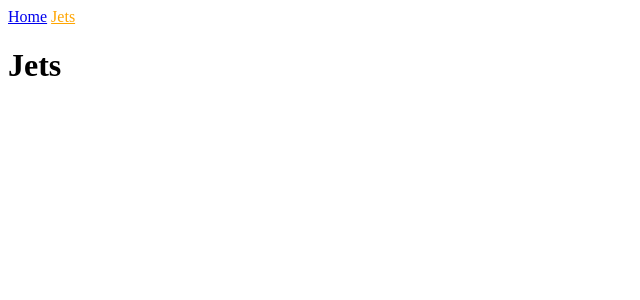
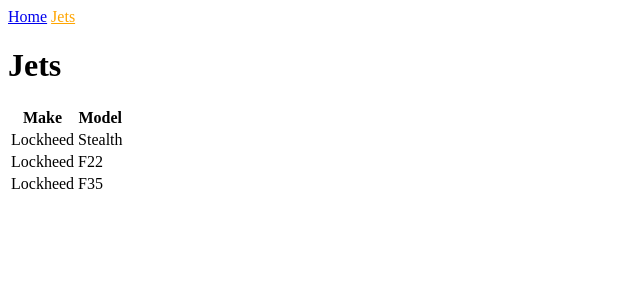
Before and after one commit to coryhouse/lm, a React (Create React App) app: page /jets in a window 1280 px wide. Shown: the top 300 px of the page, without its empty margins (0-640 px from the left). Built offline with nearby package versions, Linux system fonts and the light colour scheme.

Commit message:
Add jets markup

```diff
--- a/src/Jets.js
+++ b/src/Jets.js
@@ -1,8 +1,37 @@
 import React from "react";
 
 class Jets extends React.Component {
+  renderJets(jet) {
+    return (
+      <tr key={jet.id}>
+        <td>{jet.make}</td>
+        <td>{jet.model}</td>
+      </tr>
+    );
+  }
+
   render() {
-    return <h1>Jets</h1>;
+    const jets = [
+      { id: 1, make: "Lockheed", model: "Stealth" },
+      { id: 2, make: "Lockheed", model: "F22" },
+      { id: 3, make: "Lockheed", model: "F35" }
+    ];
+
+    return (
+      <>
+        <h1>Jets</h1>
+        <table>
+          <thead>
+            <tr>
+              <th>Make</th>
+              <th>Model</th>
+            </tr>
+          </thead>
+          {/* Point free style (jets is automatically passed by JavaScript) */}
+          <tbody>{jets.map(this.renderJets)}</tbody>
+        </table>
+      </>
+    );
   }
 }
 
```
